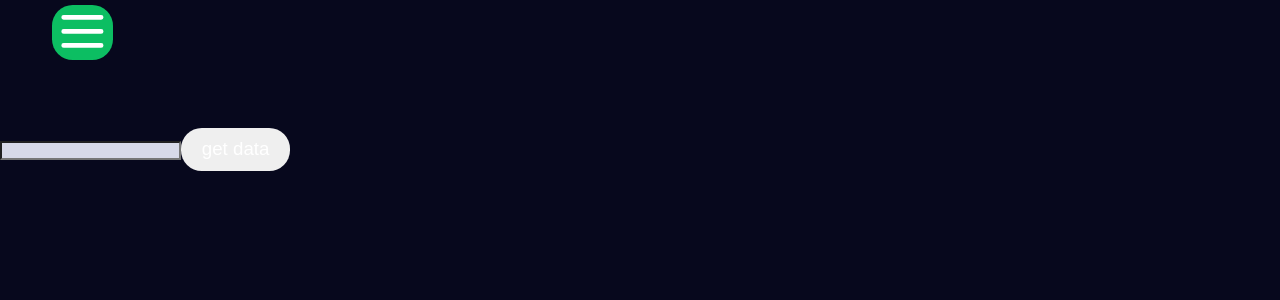
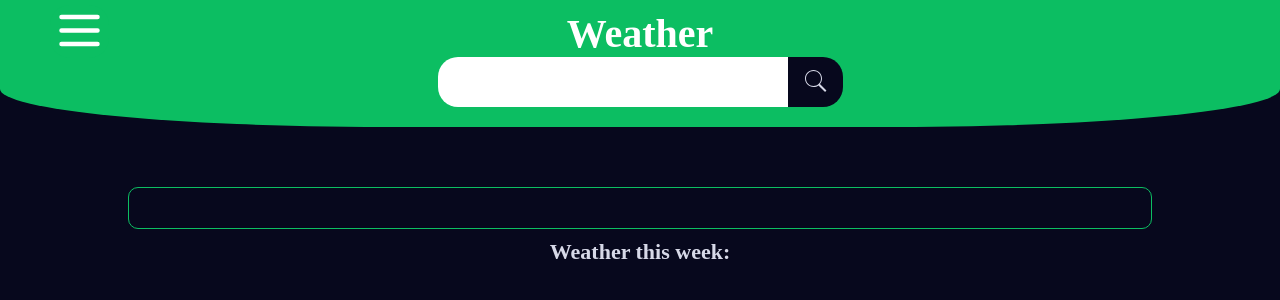
Before and after one commit to myrahkis/simples-w-vue, a Vue app: page /simples-w-vue/weather in a window 1280 px wide. Shown: the top 300 px of the page. Built offline with nearby package versions, Linux system fonts and the light colour scheme.

Commit message:
started styling day and week forecasts

```diff
--- a/src/features/wiki/SearchInput.vue
+++ b/src/features/wiki/SearchInput.vue
@@ -45,27 +45,4 @@ const { onSubmit } = defineProps({
     transition: all 0.15s;
   }
 }
-
-.find-btn {
-  background-color: var(--dark-bg-color);
-  padding: 1rem 1.5rem;
-  border-top-left-radius: 0;
-  border-bottom-left-radius: 0;
-  transition: all 0.15s;
-
-  svg {
-    width: 2.5rem;
-    height: 2.5rem;
-    fill: var(--text-color);
-  }
-
-  &:hover {
-    box-shadow: 0 0.5rem 0.6rem #434358d7;
-    transform: translateY(-3px);
-  }
-  &:active {
-    transform: translateY(0);
-    box-shadow: 0 0.3rem 0.3rem #434358d7;
-  }
-}
 </style>
--- a/src/pages/WeatherPage.vue
+++ b/src/pages/WeatherPage.vue
@@ -1,4 +1,5 @@
 <script setup>
+import { identity } from 'mathjs'
 import { computed, ref, watch } from 'vue'
 
 const cityName = ref('')
@@ -31,7 +32,7 @@ async function getCities() {
     const data = await res.json()
 
     datas.value = data.results
-    console.log(data.results)
+    // console.log(data.results)
   } catch (err) {
     console.error(err)
   }
@@ -67,7 +68,7 @@ async function getDailyForecast(cityName) {
     const data = await res.json()
     // console.log(data)
     dailyForecast.value = data
-    console.log(dailyForecast.value)
+    // console.log(dailyForecast.value)
   } catch (err) {
     console.error(err.message)
   }
@@ -77,8 +78,8 @@ function selectCityHandle(city) {
   selectedCity.value = city
 }
 
-const dailyForecastForWeek = computed(() => {
-  const hourly = dailyForecast.value?.hourly
+function formatForecastByHourly(forecast) {
+  const hourly = forecast.value?.hourly
   if (!hourly) return []
 
   const times = hourly.time || []
@@ -86,22 +87,41 @@ const dailyForecastForWeek = computed(() => {
 
   const timeTempArr = times.map((t, i) => ({
     time: t,
-    temp: `${temps[i]}${dailyForecast.value?.hourly_units?.temperature_2m}`,
+    temp: `${temps[i]}${forecast.value?.hourly_units?.temperature_2m}`,
   }))
 
   const grouped = timeTempArr.reduce((acc, item) => {
-    const date = item.time.split('T')[0]
+    const dateObj = new Date(item.time)
+    const date = dateObj.toLocaleDateString()
+
     if (!acc[date]) acc[date] = []
 
-    acc[date].push(item)
+    acc[date].push({
+      time: dateObj.toLocaleTimeString(undefined, {
+        hour: '2-digit',
+        minute: '2-digit',
+      }),
+      temp: item.temp,
+    })
     return acc
   }, {})
 
+  console.log(
+    Object.entries(grouped).map(([date, hours]) => ({
+      date,
+      hours,
+    })),
+  )
   return Object.entries(grouped).map(([date, hours]) => ({
     date,
     hours,
   }))
-})
+}
+
+const dailyForecastFormated = computed(() => formatForecastByHourly(dailyForecast))
+const forecastToday = computed(() => dailyForecastFormated.value[0])
+const forecastForWeek = computed(() => dailyForecastFormated.value?.filter((_, idx) => idx !== 0))
+
 watch(selectedCity, (newCity) => {
   getCityWeather(newCity)
   getDailyForecast(newCity)
@@ -109,33 +129,172 @@ watch(selectedCity, (newCity) => {
 </script>
 
 <template>
-  <div style="margin-top: 10%">
-    <label for="city-search"></label>
-    <input type="text" name="city-search" v-model="cityName" />
-    <button @click="getCities">get data</button>
-    <ul>
+  <header class="header header--green">
+    <h1>Weather</h1>
+    <div class="input-wrapper">
+      <input type="text" name="city-search" v-model="cityName" class="input" />
+      <button @click="getCities" class="find-btn">
+        <svg
+          xmlns="http://www.w3.org/2000/svg"
+          x="0px"
+          y="0px"
+          width="50"
+          height="50"
+          viewBox="0 -3 50 50"
+        >
+          <path
+            d="M 21 3 C 11.621094 3 4 10.621094 4 20 C 4 29.378906 11.621094 37 21 37 C 24.710938 37 28.140625 35.804688 30.9375 33.78125 L 44.09375 46.90625 L 46.90625 44.09375 L 33.90625 31.0625 C 36.460938 28.085938 38 24.222656 38 20 C 38 10.621094 30.378906 3 21 3 Z M 21 5 C 29.296875 5 36 11.703125 36 20 C 36 28.296875 29.296875 35 21 35 C 12.703125 35 6 28.296875 6 20 C 6 11.703125 12.703125 5 21 5 Z"
+          ></path>
+        </svg>
+      </button>
+      <ul class="result-list" v-if="forecastForWeek.length === 0">
         <li v-for="(city, index) in citiesData" :key="index" @click="selectCityHandle(city)">
           {{ city?.name }}, {{ city?.state }}, {{ city?.countryCode }}
         </li>
       </ul>
-    <h1>{{ selectedCity.name }}</h1>
     </div>
-  <div v-if="weatherData">
-    <h2>
-      Weather now: {{ weatherData?.current.temperature_2m }}
+  </header>
+  <div class="city-results-wrapper">
+    <span>{{ forecastToday?.date }}</span>
+    <h2 class="selected-city" v-if="selectedCity.name && weatherData">
+      {{ selectedCity.name }}: {{ weatherData?.current.temperature_2m }}
       {{ weatherData?.current_units.temperature_2m }}
     </h2>
-  </div>
-  <div v-if="dailyForecastForWeek">
-    <ul>
-      <li v-for="(day, index) in dailyForecastForWeek" :key="index">
-        <span>{{day.date}}</span>
+    <ul class="today-dayly">
+      <li v-for="({ time, temp }, index) in forecastToday?.hours" :key="index">
+        <span>{{ time }}</span>
+        <span>{{ temp }}</span>
+      </li>
+    </ul>
+    <div class="dayly-forecast-wrapper" v-if="forecastForWeek">
+      <h3 class="dayly-forecast-heading">Weather this week:</h3>
+      <ul class="dayly-forecast">
+        <li v-for="(day, index) in forecastForWeek" :key="index" class="dayly-forecast-day">
+          <span>{{ day.date }}</span>
           <div v-for="({ time, temp }, index) in day.hours" :key="index">
             {{ time }}: {{ temp }}
           </div>
         </li>
       </ul>
     </div>
+  </div>
 </template>
 
-<style scoped></style>
+<style scoped>
+/* .weather-container {
+  overflow: hidden;
+  display: flex;
+  flex-direction: column;
+  max-width: 100vw;
+  padding: 2rem;
+} */
+.header {
+  font-size: 2rem;
+}
+.input-wrapper {
+  position: relative;
+  display: flex;
+  width: fit-content;
+  margin: 0 auto;
+}
+.input {
+  background-color: white;
+  outline-color: var(--dark-bg-color);
+  outline-offset: -2px;
+  border-top-right-radius: 0;
+  border-bottom-right-radius: 0;
+  transition: all 0.15s;
+}
+.result-list {
+  list-style: none;
+  position: absolute;
+  overflow: hidden;
+  top: 100%;
+  left: 0.8em;
+  right: 0.8em;
+  background-color: var(--dark-bg-color);
+  border: 1px solid var(--neon-green-color);
+  border-top: none;
+  border-bottom-left-radius: 2rem;
+  border-bottom-right-radius: 2rem;
+
+  li {
+    cursor: pointer;
+    padding: 0.8rem 0.5rem;
+    transition: all 0.2s;
+
+    &:not(&:last-child) {
+      border-bottom: 1px solid #042c17;
+    }
+
+    &:hover {
+      background-color: var(--neon-green-color);
+    }
+  }
+}
+
+.today-dayly {
+  overflow-y: auto;
+  list-style: none;
+  display: flex;
+  gap: 2rem;
+  margin: 0 auto;
+  /* justify-content: center; */
+  width: 100%;
+  padding: 2rem;
+  border: 1px solid var(--neon-green-color);
+  border-radius: 1rem;
+
+  scrollbar-width: thin;
+
+  li {
+    display: flex;
+    flex-direction: column;
+    font-size: 1.5rem;
+    gap: 0.8rem;
+  }
+}
+
+.city-results-wrapper {
+  overflow: hidden;
+  display: flex;
+  flex-direction: column;
+  width: 80%;
+  margin: 0 auto;
+  margin-top: 5rem;
+  margin-bottom: 5rem;
+  gap: 1rem;
+
+  .selected-city {
+    font-size: 2.5rem;
+  }
+}
+
+.dayly-forecast-wrapper {
+  margin: 0 auto;
+
+  .dayly-forecast-heading {
+    font-size: 2.2rem;
+  }
+}
+.dayly-forecast {
+  list-style: none;
+  display: flex;
+  gap: 1rem;
+}
+.dayly-forecast-day {
+  border: 1px solid var(--neon-green-color);
+  border-radius: 1rem;
+
+  div {
+    font-size: 1.3rem;
+    padding: 0.5rem 1rem;
+  }
+
+  span {
+    padding: 0.5rem 1rem;
+    font-size: 1.5rem;
+    border-bottom: 1px solid var(--neon-green-color);
+  }
+}
+</style>
--- a/src/ui/base.css
+++ b/src/ui/base.css
@@ -16,18 +16,16 @@
 
 html {
   /* overflow: hidden; */
-  font-size: 65%;
+  min-height: 100vh;
+  max-width: 100vw;
+  font-size: 62.5%;
 }
 
 body {
-  height: 100vh;
-  max-width: 100vw;
+  height: 100%;
+  width: 100%;
   background-color: var(--dark-bg-color);
   color: var(--text-color);
-}
-
-#app {
-  height: 100vh;
 }
 
 input {
@@ -91,6 +89,29 @@ button {
   }
 }
 
+.find-btn {
+  background-color: var(--dark-bg-color);
+  padding: 1rem 1.5rem;
+  border-top-left-radius: 0;
+  border-bottom-left-radius: 0;
+  transition: all 0.15s;
+
+  svg {
+    width: 2.5rem;
+    height: 2.5rem;
+    fill: var(--text-color);
+  }
+
+  &:hover {
+    box-shadow: 0.2rem 0.2rem 0.5rem #434358d7;
+    transform: translateY(0px);
+  }
+  &:active {
+    transform: translateY(1px);
+    box-shadow: 0.1rem 0.1rem 0.2rem #434358d7;
+  }
+}
+
 a:link,
 a:visited {
   color: var(--text-color);
@@ -123,7 +144,7 @@ a:visited {
   @media screen and (max-width: 562px) {
     .infobox {
       float: none !important;
-      width:auto !important;
+      width: auto !important;
     }
 
     .infobox-image {
```
Lines whose indentation alone changed are shown as unchanged.
